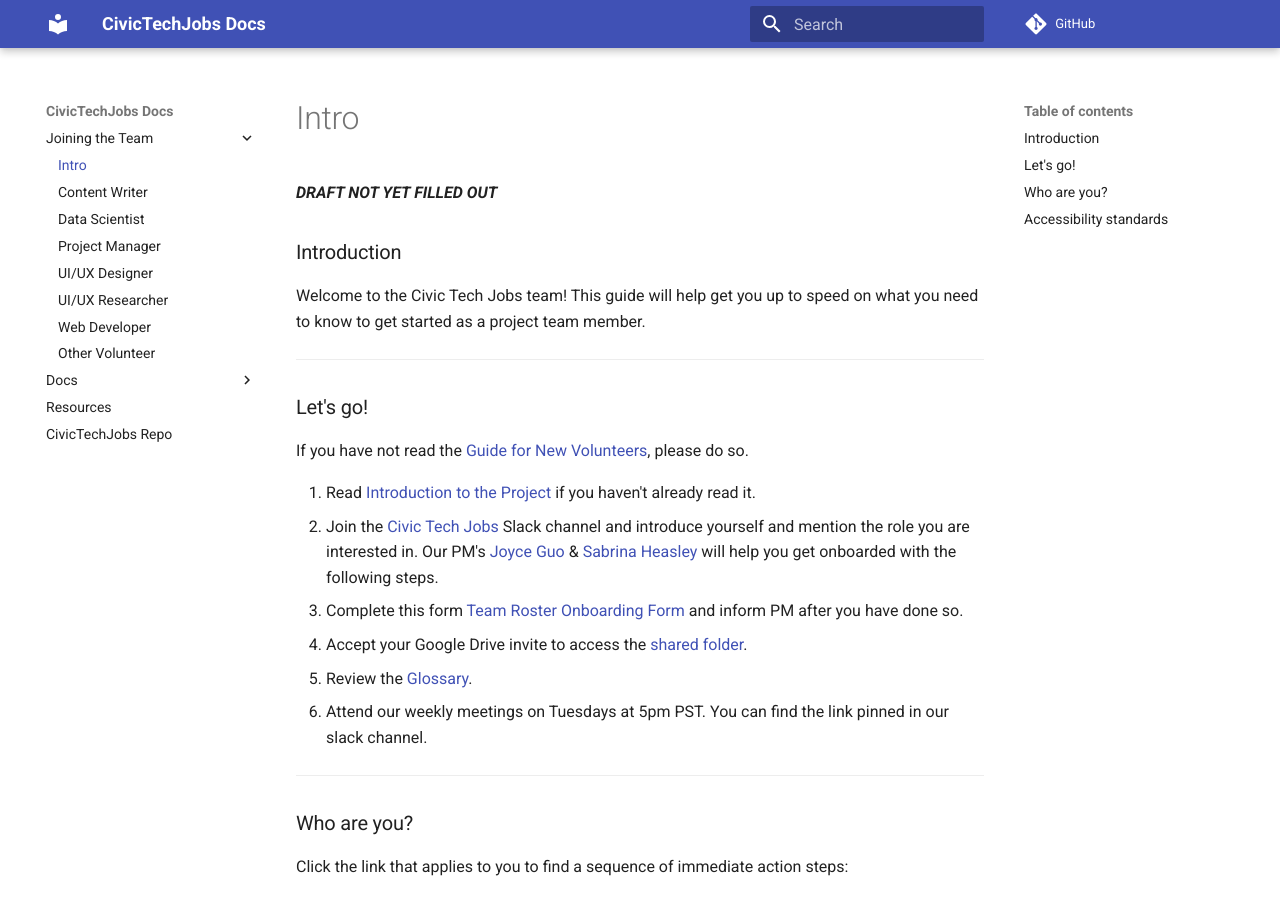
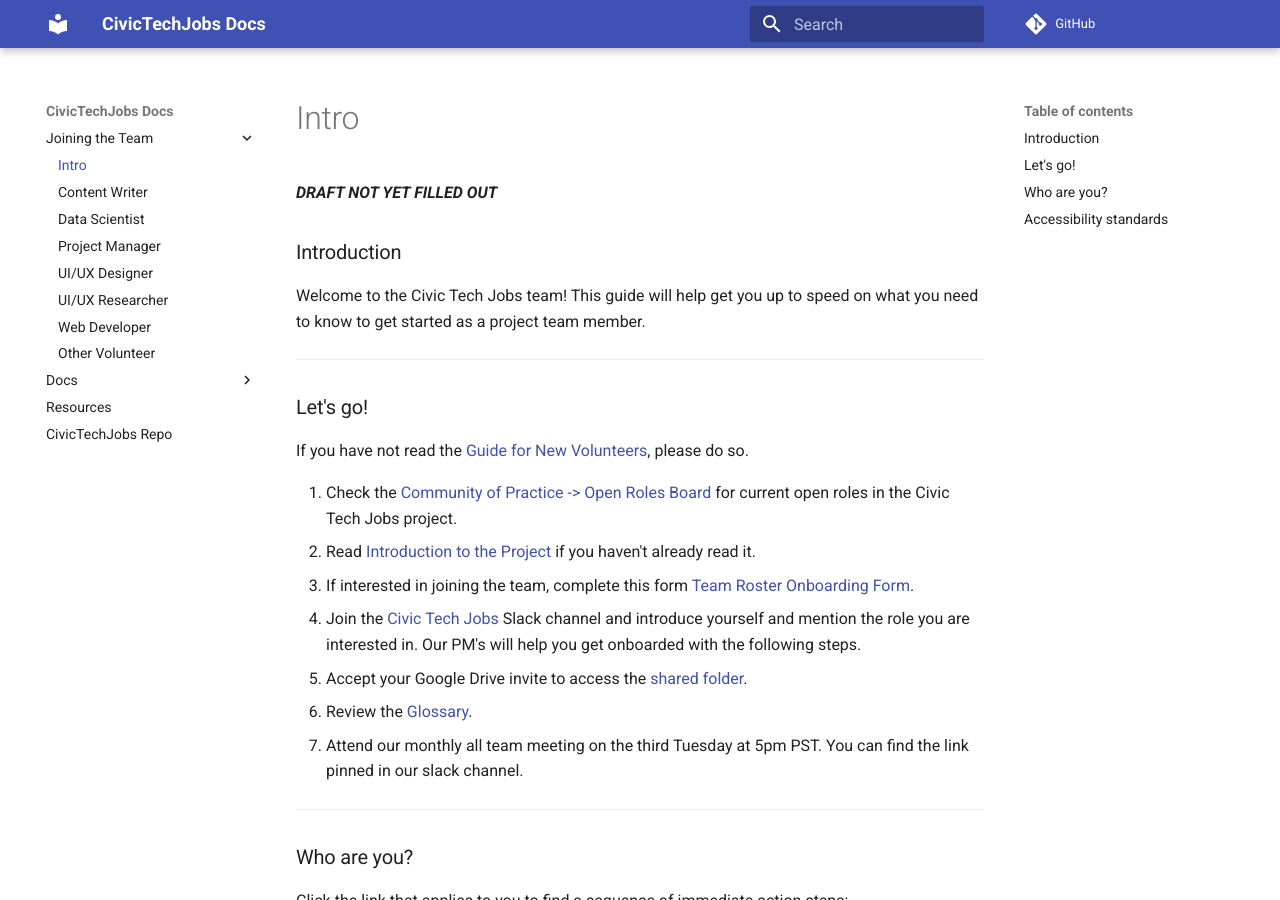
Before and after one commit to hackforla/CivicTechJobs, an MkDocs documentation site: the page built from docs/joining-the-team/intro.md, in a window 1280 px wide and 900 px high. Built offline with MkDocs 1.6.1 and Material for MkDocs 9.7.7, drawn with Linux system fonts in a browser that asks for light colours; comment, search, counter and statistics services are not loaded.

Commit message:
Database schema (#528)
* Update intro.md (#512)

Hey updated a few steps for onboarding under the intro.

* init sql file to create post table

* Updated docker to create postgres database

- updated git ignore to include /data directory

* Updated dev.env example

- found bug that prevented postgres from connecting

---------

Co-authored-by: kchotani <87041811+kchotani@users.noreply.github.com>

```diff
--- a/docker-compose.yml
+++ b/docker-compose.yml
@@ -5,9 +5,10 @@ services:
     image: postgres
     container_name: pgdb
     volumes:
-      - postgres_data:/lib/postgresql/data
+      - ./data/init.sql:/docker-entrypoint-initdb.d/init.sql
     env_file:
       - ./dev/dev.env
+
 
   django:
     build:
@@ -56,5 +57,4 @@ services:
       - ${HOME}/.cache:${HOME}/.cache:rw
 
 volumes:
-  postgres_data:
   node_modules:
--- a/docs/joining-the-team/intro.md
+++ b/docs/joining-the-team/intro.md
@@ -10,12 +10,13 @@ Welcome to the Civic Tech Jobs team! This guide will help get you up to speed on
 
 If you have not read the [Guide for New Volunteers](https://www.hackforla.org/getting-started), please do so.
 
-1. Read [Introduction to the Project](https://hackforla.github.io/CivicTechJobs/) if you haven't already read it.
-1. Join the [Civic Tech Jobs](https://hackforla.slack.com/archives/C02509WHFQQ) Slack channel and introduce yourself and mention the role you are interested in. Our PM's [Joyce Guo](https://hackforla.slack.com/team/U05JUKMMVDJ) & [Sabrina Heasley](https://hackforla.slack.com/team/U05GDBDPEDR) will help you get onboarded with the following steps.
-1. Complete this form [Team Roster Onboarding Form](https://docs.google.com/forms/d/e/1FAIpQLSfv-VTLseKixhzbPvY_hBHW30CaokUh4FOmst-4ZEM639EinQ/viewform) and inform PM after you have done so.
+1. Check the [Community of Practice -> Open Roles Board](https://github.com/hackforla/communities-of-practice) for current open roles in the Civic Tech Jobs project.
+2. Read [Introduction to the Project](https://hackforla.github.io/CivicTechJobs/) if you haven't already read it.
+3. If interested in joining the team, complete this form [Team Roster Onboarding Form](https://docs.google.com/forms/d/e/1FAIpQLSfv-VTLseKixhzbPvY_hBHW30CaokUh4FOmst-4ZEM639EinQ/viewform).
+4. Join the [Civic Tech Jobs](https://hackforla.slack.com/archives/C02509WHFQQ) Slack channel and introduce yourself and mention the role you are interested in. Our PM's will help you get onboarded with the following steps.
 1. Accept your Google Drive invite to access the [shared folder](https://drive.google.com/drive/u/0/folders/0AMdnUkSXicNCUk9PVA).
 1. Review the [Glossary](https://hackforla.github.io/CivicTechJobs/misc/glossary/).
-1. Attend our weekly meetings on Tuesdays at 5pm PST. You can find the link pinned in our slack channel.
+1. Attend our monthly all team meeting on the third Tuesday at 5pm PST. You can find the link pinned in our slack channel.
 
 ---
 
```
Also changed, not shown: 4 other files.
